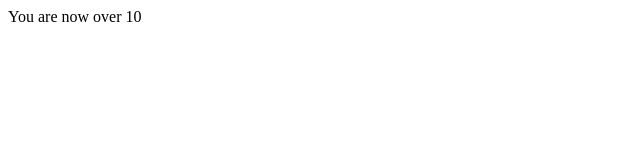
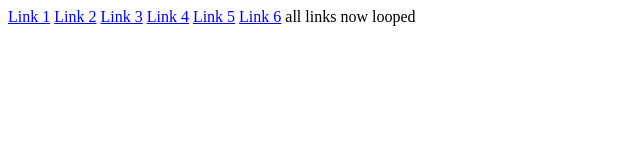
Before and after one commit to konrad-roguszewski/JavaScript-tutorial-for-beginners, a plain HTML site: page index.html in a window 1280 px wide. Shown: the whole page, without its empty margins (0-640 px from the left). Drawn offline with Linux system fonts and the light colour scheme.

Commit message:
added for loop to test.js

```diff
--- a/index.html
+++ b/index.html
@@ -9,7 +9,12 @@
     </head>
     <body>
 
-
+        <a href="#">Link 1</a>
+        <a href="#">Link 2</a>
+        <a href="#">Link 3</a>
+        <a href="#">Link 4</a>
+        <a href="#">Link 5</a>
+        <a href="#">Link 6</a>
 
         <script src="test.js"></script>
 
--- a/test.js
+++ b/test.js
@@ -1,10 +1,10 @@
-var age = 5;
+var links = document.getElementsByTagName("a");
 
-while (age < 10) {
+for (i = 1; i <= links.length; i++) {
 
-    console.log("Your age is less than 10");
-    age++;
+    console.log("this is link number" + i);
+
 
 }
 
-document.write("You are now over 10")
+document.write("all links now looped")
```
